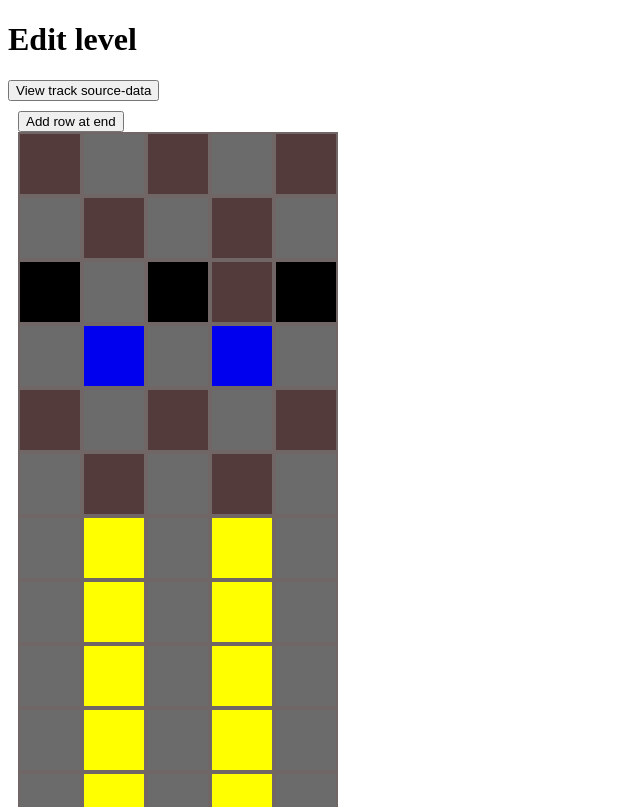
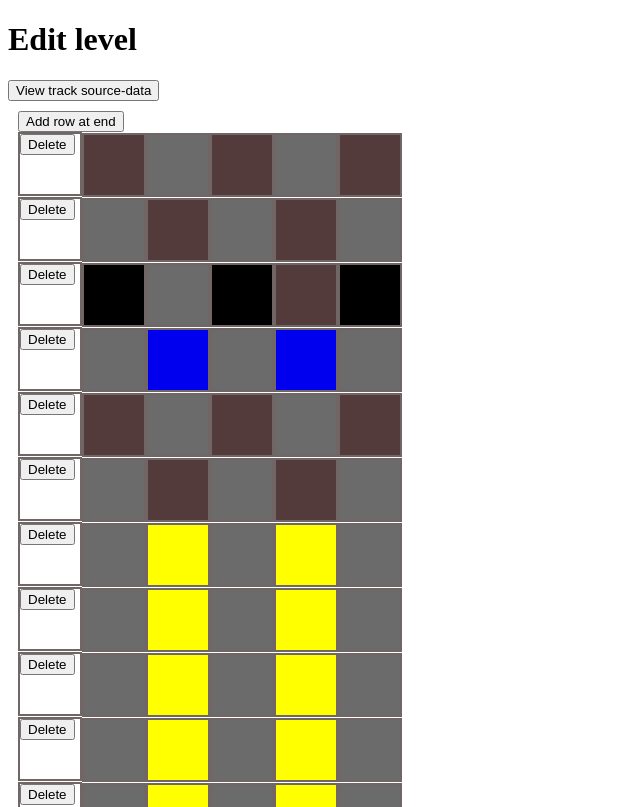
Before and after one commit to larsrytter/trailblaze-game-track-editor, an Angular app: page / in a window 1280 px wide. Shown: the top 807 px of the page, without its empty margins (0-640 px from the left). Built offline with nearby package versions, Linux system fonts and the light colour scheme.

Commit message:
Delete row; row-selector scrolling

```diff
--- a/src/app/track-editor/track-editor.component.css
+++ b/src/app/track-editor/track-editor.component.css
@@ -6,6 +6,11 @@
 .rowtype-selector-container {
     background-color: chocolate;
     padding: 4px 4px 4px 8px;
+    overflow-y: auto;
+    height: 80vh;
+    position: fixed;
+    left: 515px;
+    width: 400px;
 }
 
 .track-rows {
--- a/src/app/track-editor/track-editor.component.html
+++ b/src/app/track-editor/track-editor.component.html
@@ -9,6 +9,9 @@
                 class="row"
                 (mouseover)="mouseoverRow(i);"
                 (mouseout)="endMouseoverRow(i);">
+                <div class="tile">
+                    <button (click)="deleteRow(row)">Delete</button>
+                </div>
                 <div *ngFor="let tile of row.tiles"
                     class="tile"
                     [style.background-color]="tile.effect === 'hole' ? '#000' : colors[tile.colorName]"
--- a/src/app/track-editor/track-editor.component.ts
+++ b/src/app/track-editor/track-editor.component.ts
@@ -101,4 +101,11 @@ export class TrackEditorComponent implements OnInit {
     return rowsEqual;
   }
 
+  public deleteRow(row: RowModel): void {
+    const index = this.trackData.rows.indexOf(row);
+    if (index !== -1) {
+      this.trackData.rows.splice(index, 1);
+    }
+  }
+
 }
```
